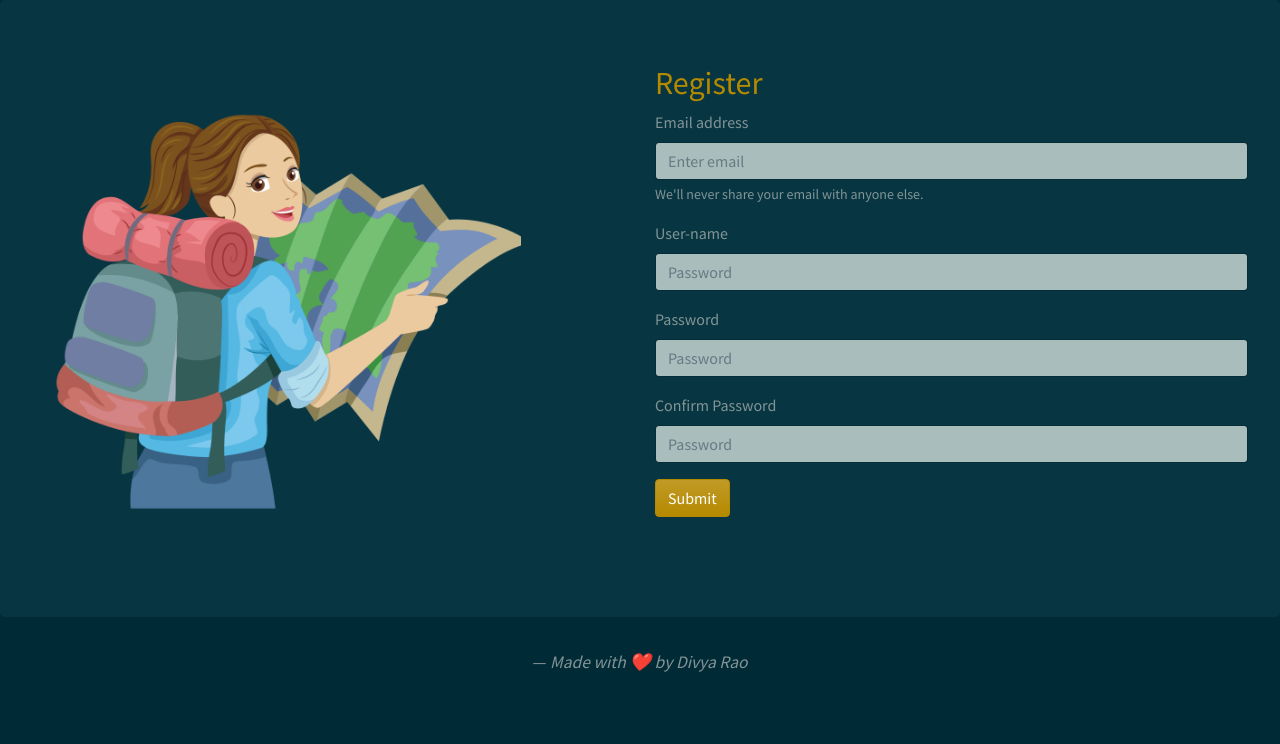
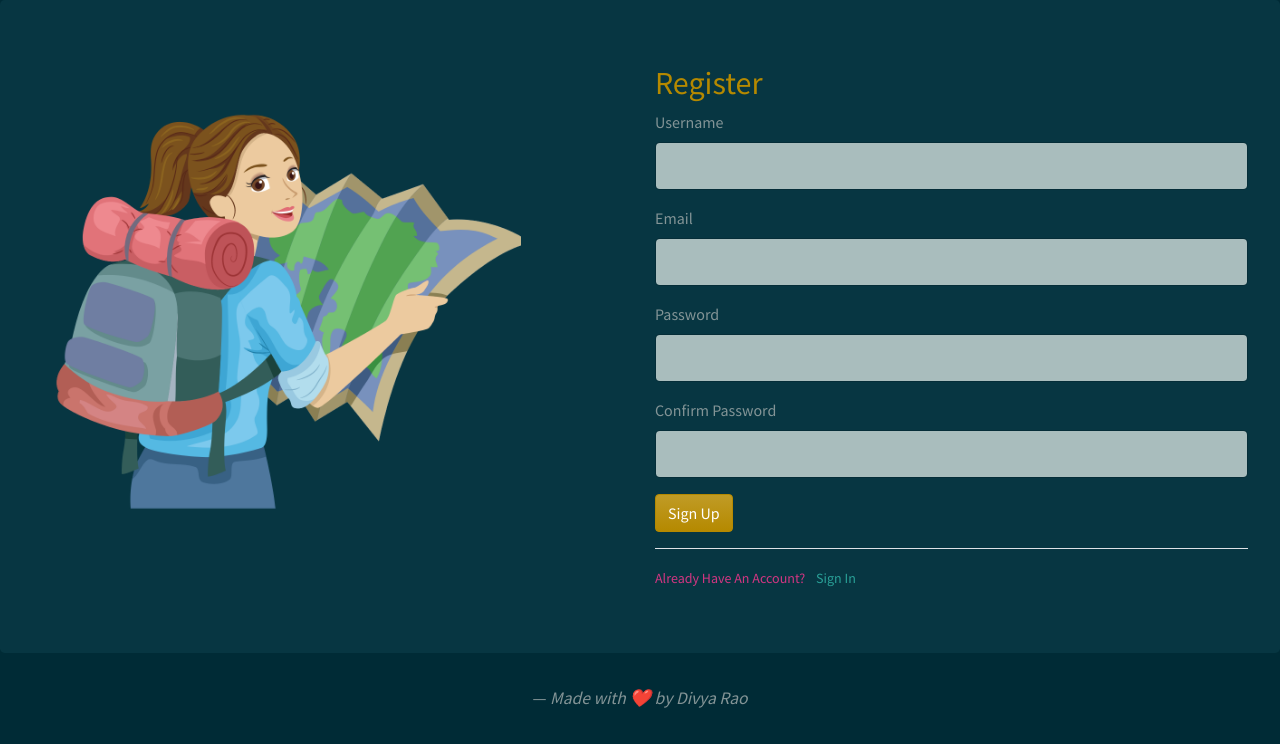
Before and after one commit to dsrao711/Yomadic, a Flask app: page /register in a window 1280 px wide. Shown: the part 56-800 px from the top of the page. Run offline with Flask 2, Linux system fonts and the light colour scheme; some libraries are stand-ins or nearby versions.

Commit message:
Form and Validation Backend

```diff
--- a/flaskapp.py
+++ b/flaskapp.py
@@ -1,5 +1,8 @@
-from flask import Flask, render_template, url_for
+from flask import Flask, render_template, url_for, flash, redirect
+from forms import RegistrationForm, LoginForm
+
 app = Flask(__name__)
+app.config['SECRET_KEY'] = '5791628bb0b13ce0c676dfde280ba245'
 
 posts = [
     {
@@ -27,13 +30,26 @@ def home():
 def about():
     return render_template('about.html', title='About')
 
-@app.route("/register")
+
+@app.route("/register", methods=['GET', 'POST'])
 def register():
-    return render_template('register.html', title='Register')
+    form = RegistrationForm()
+    if form.validate_on_submit():
+        flash(f'Account created for {form.username.data}!', 'success')
+        return redirect(url_for('home'))
+    return render_template('register.html', title='Register', form=form)
 
-@app.route("/login")
+
+@app.route("/login", methods=['GET', 'POST'])
 def login():
-    return render_template('login.html', title='Login')
+    form = LoginForm()
+    if form.validate_on_submit():
+        if form.email.data == 'admin@blog.com' and form.password.data == 'password':
+            flash('You have been logged in!', 'success')
+            return redirect(url_for('home'))
+        else:
+            flash('Login Unsuccessful. Please check username and password', 'danger')
+    return render_template('login.html', title='Login', form=form)
 
 if __name__ == '__main__':
     app.run(debug=True)
--- a/forms.py
+++ b/forms.py
@@ -7,7 +7,7 @@ class RegistrationForm(FlaskForm):
     username = StringField('Username',
                            validators=[DataRequired(), Length(min=2, max=20)])
     email = StringField('Email',
-                        validators=[DataRequired(), Email()])
+                        validators=[DataRequired()])
     password = PasswordField('Password', validators=[DataRequired()])
     confirm_password = PasswordField('Confirm Password',
                                      validators=[DataRequired(), EqualTo('password')])
@@ -16,7 +16,7 @@ class RegistrationForm(FlaskForm):
 
 class LoginForm(FlaskForm):
     email = StringField('Email',
-                        validators=[DataRequired(), Email()])
+                        validators=[DataRequired()])
     password = PasswordField('Password', validators=[DataRequired()])
     remember = BooleanField('Remember Me')
     submit = SubmitField('Login')
--- a/templates/home.html
+++ b/templates/home.html
@@ -17,6 +17,7 @@
     </div>
     <div class="row">
         <div class="col-lg-8">
+
             <button type="button" class="btn btn-primary btn-lg btn-block">Read</button> {% for post in posts %}
             <div class="card border-dark mb-3" style="max-width: 50rem; margin-top:3%">
                 <h3 class="card-header text-primary">{{ post.title }}</h4>
--- a/templates/register.html
+++ b/templates/register.html
@@ -9,33 +9,58 @@
         </div>
         <div class="col-lg-6">
 
-            <form>
+            <form method="POST">
+                {{ form.hidden_tag() }}
                 <fieldset>
-
-
                     <h2 class="text-primary">Register</h2>
                     <div class="form-group">
-                        <label for="exampleInputEmail1">Email address</label>
-                        <input type="email" class="form-control" id="exampleInputEmail1" aria-describedby="emailHelp" placeholder="Enter email">
-                        <small id="emailHelp" class="form-text text-muted">We'll never share your email with anyone else.</small>
+                        {{ form.username.label(class="form-control-label") }} {% if form.username.errors %} {{ form.username(class="form-control form-control-lg is-invalid") }}
+                        <div class="invalid-feedback">
+                            {% for error in form.username.errors %}
+                            <span>{{ error }}</span> {% endfor %}
+                        </div>
+                        {% else %} {{ form.username(class="form-control form-control-lg") }} {% endif %}
+                    </div>
+
+                    <div class="form-group">
+                        {{ form.email.label(class="form-control-label") }} {% if form.email.errors %} {{ form.email(class="form-control form-control-lg is-invalid") }}
+                        <div class="invalid-feedback">
+                            {% for error in form.email.errors %}
+                            <span>{{ error }}</span> {% endfor %}
+                        </div>
+                        {% else %} {{ form.email(class="form-control form-control-lg") }} {% endif %}
+                    </div>
+
+                    <div class="form-group">
+                        {{ form.password.label(class="form-control-label") }} {% if form.password.errors %} {{ form.password(class="form-control form-control-lg is-invalid") }}
+                        <div class="invalid-feedback">
+                            {% for error in form.password.errors %}
+                            <span>{{ error }}</span> {% endfor %}
+                        </div>
+                        {% else %} {{ form.password(class="form-control form-control-lg") }} {% endif %}
+                    </div>
+
+                    <div class="form-group">
+                        {{ form.confirm_password.label(class="form-control-label") }} {% if form.confirm_password.errors %} {{ form.confirm_password(class="form-control form-control-lg is-invalid") }}
+                        <div class="invalid-feedback">
+                            {% for error in form.confirm_password.errors %}
+                            <span>{{ error }}</span> {% endfor %}
+                        </div>
+                        {% else %} {{ form.confirm_password(class="form-control form-control-lg") }} {% endif %}
                     </div>
                     <div class="form-group">
-                        <label for="exampleInputPassword1">User-name</label>
-                        <input type="password" class="form-control" id="exampleInputPassword1" placeholder="Password">
+                        {{ form.submit(class="btn btn-primary") }}
                     </div>
-                    <div class="form-group">
-                        <label for="exampleInputPassword1">Password</label>
-                        <input type="password" class="form-control" id="exampleInputPassword1" placeholder="Password">
+
+                    <div class="border-top pt-3">
+                        <small class="text-danger" ">
+                            Already Have An Account? <a class="ml-2 " href="{{ url_for( 'login') }} ">Sign In</a>
+                        </small>
                     </div>
-                    <div class="form-group">
-                        <label for="exampleInputPassword1">Confirm Password</label>
-                        <input type="password" class="form-control" id="exampleInputPassword1" placeholder="Password">
-                    </div>
-                    <button type="submit" class="btn btn-primary">Submit</button>
-
 
                 </fieldset>
             </form>
+
 
         </div>
     </div>
```
Also changed, not shown: templates/login.html (+32 -12 lines).
